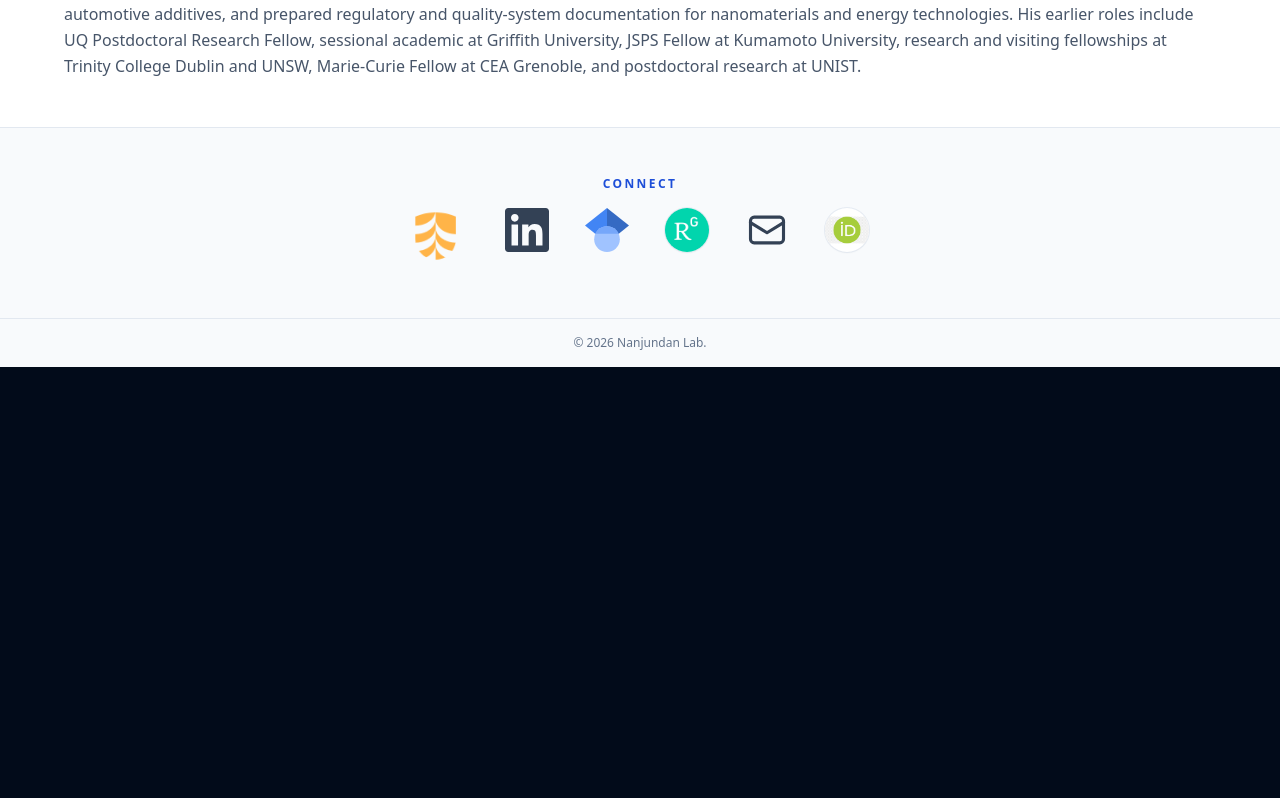
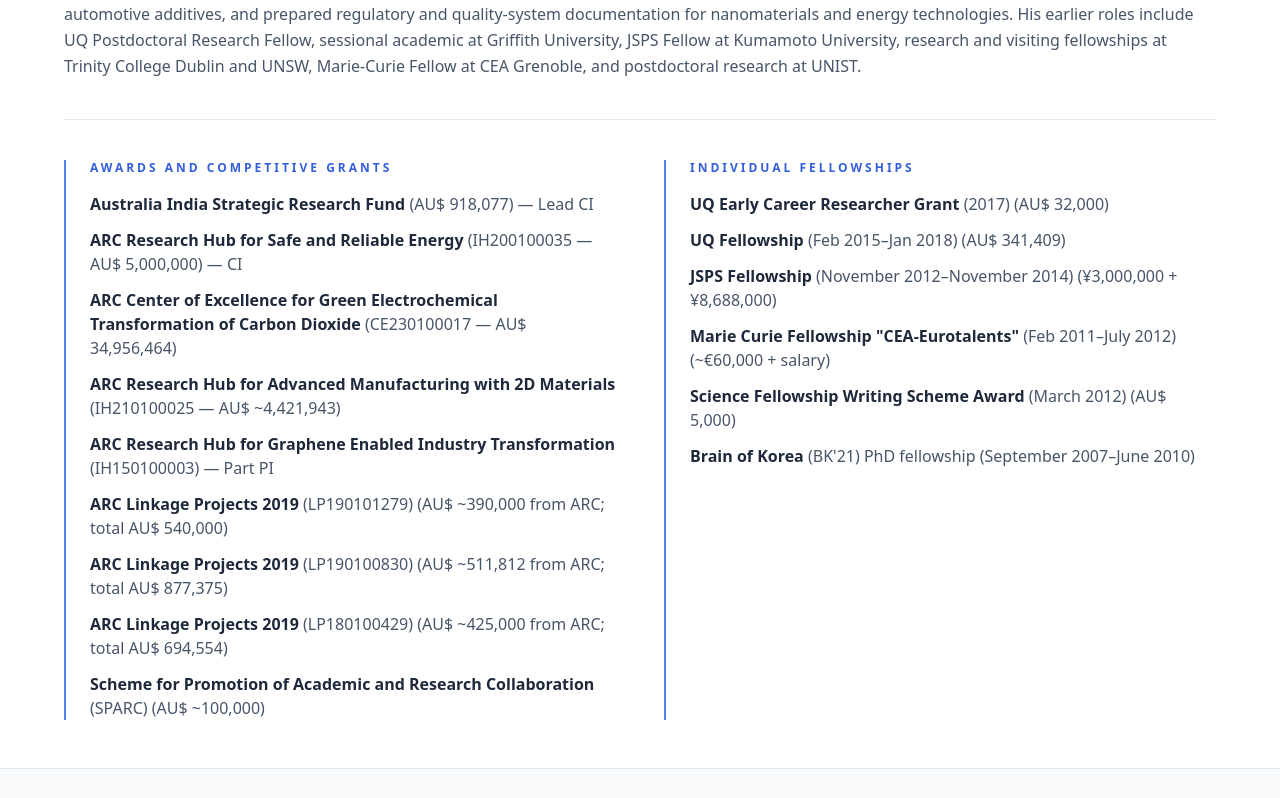
Before and after one commit to BioChemWarrior/Nanjundan_Lab, a Next.js app: page /team/nanjundan in a window 1280 px wide. Shown: the part 782-1580 px from the top of the page. Before the commit the page ends 1149 px from the top, so only its background shows below. Built offline with nearby package versions, Linux system fonts and the light colour scheme.

Commit message:
Add PI honours, team photos, and publications layout polish.
Add awards and fellowships to the PI profile, Bidita and Rana photos with crop tweaks, flat publication list styling, and hide alumni thesis citations except for Rohit.

```diff
--- a/src/app/publications/page.tsx
+++ b/src/app/publications/page.tsx
@@ -107,12 +107,12 @@
       ) : (
         <>
           <AltmetricPublicationList refreshKey={altmetricRefreshKey}>
-            <ol className="space-y-6">
+            <ol className="divide-y divide-slate-200">
               {paginatedPublications.map((pub, index) => {
                 return (
                   <li
                     key={pub.id}
-                    className="rounded-2xl border border-slate-200 bg-white px-5 py-5 shadow-sm transition hover:border-blue-200 sm:flex sm:items-start sm:gap-6"
+                    className="py-6 first:pt-0 last:pb-0 sm:flex sm:items-start sm:gap-6"
                   >
                     <span className="font-mono text-sm text-blue-700">{String(startIndex + index + 1).padStart(2, "0")}</span>
                     <div className="mt-2 min-w-0 flex-1 sm:mt-0">
@@ -148,7 +148,7 @@
                         </p>
                       ) : null}
                     </div>
-                    <div className="mt-4 shrink-0 border-t border-slate-100 pt-4 sm:mt-0 sm:border-l sm:border-t-0 sm:pl-5 sm:pt-0">
+                    <div className="mt-4 shrink-0 sm:mt-0 sm:pl-2">
                       {pub.doi ? (
                         <div
                           className="altmetric-embed"
--- a/src/app/team/[id]/page.tsx
+++ b/src/app/team/[id]/page.tsx
@@ -4,7 +4,7 @@
 import { TeamHeroStrip } from "@/components/TeamHeroStrip";
 import { PageBody, PageBodyInner } from "@/components/PageBody";
 import { getTeamMemberById, getTeamSectionLabel, teamMembers } from "@/lib/content";
-import { memberInitials, teamPhotoPosition, teamSectionHref } from "@/lib/teamUtils";
+import { memberInitials, teamPhotoStyle, teamSectionHref } from "@/lib/teamUtils";
 import { toTeamPhotoSrc } from "@/lib/teamPhotoSrc";
 
 export const runtime = "nodejs";
@@ -87,13 +87,50 @@
   );
 }
 
+function formatHonourItem(item: string, boldName: boolean) {
+  if (!boldName) return item;
+
+  const splitAt = item.indexOf(" (");
+  if (splitAt <= 0) return item;
+
+  return (
+    <>
+      <span className="font-bold text-slate-800">{item.slice(0, splitAt)}</span>
+      {item.slice(splitAt)}
+    </>
+  );
+}
+
+function HonourStrip({
+  title,
+  items,
+  boldNames = false,
+}: {
+  title: string;
+  items: readonly string[];
+  boldNames?: boolean;
+}) {
+  return (
+    <div className="border-l-2 border-blue-600/80 pl-5 sm:pl-6">
+      <h2 className="text-xs font-semibold uppercase tracking-[0.25em] text-blue-700/90">{title}</h2>
+      <ul className="mt-4 list-none space-y-3">
+        {items.map((item) => (
+          <li key={item} className="text-sm leading-relaxed text-slate-600 sm:text-base">
+            {formatHonourItem(item, boldNames)}
+          </li>
+        ))}
+      </ul>
+    </div>
+  );
+}
+
 export default async function TeamMemberDetailPage({ params }: Props) {
   const { id } = await params;
   const member = getTeamMemberById(id);
   if (!member) notFound();
 
   const src = "photo" in member && member.photo ? toTeamPhotoSrc(member.photo) : "";
-  const photoPosition = teamPhotoPosition(member.id);
+  const photoStyle = teamPhotoStyle(member.id);
   const isPi = member.group === "pi";
   const isExpandedProfile = isPi || ("careerSummary" in member && Boolean(member.careerSummary));
   const sectionHref = teamSectionHref(member.group);
@@ -105,6 +142,12 @@
   const orcidUrl = "orcid" in member && typeof member.orcid === "string" ? member.orcid : undefined;
   const hasLinks =
     Boolean(member.email) || Boolean(linkedinUrl) || Boolean(scholarUrl) || Boolean(orcidUrl);
+  const hasHonours =
+    isPi &&
+    "awardsAndGrants" in member &&
+    "individualFellowships" in member &&
+    member.awardsAndGrants.length > 0 &&
+    member.individualFellowships.length > 0;
 
   return (
     <>
@@ -149,7 +192,7 @@
                     width={560}
                     height={560}
                     className="h-full w-full object-cover"
-                    style={photoPosition ? { objectPosition: photoPosition } : undefined}
+                    style={photoStyle}
                     loading="lazy"
                   />
                 ) : (
@@ -190,7 +233,9 @@
                   <div className={isExpandedProfile ? "md:col-span-2" : undefined}>
                     <h2 className="text-xs font-semibold uppercase tracking-[0.25em] text-blue-700/90">PhD thesis</h2>
                     <p className="mt-2 text-base font-bold leading-relaxed text-slate-800">{member.thesis.title}</p>
-                    <p className="mt-2 text-base leading-relaxed text-slate-600">{member.thesis.citation}</p>
+                    {member.id === "rohit-ranganathan-gaddam" ? (
+                      <p className="mt-2 text-base leading-relaxed text-slate-600">{member.thesis.citation}</p>
+                    ) : null}
                     <a
                       className="mt-3 inline-block text-base text-blue-700 underline-offset-2 hover:underline"
                       href={member.thesis.doi}
@@ -219,6 +264,16 @@
             </div>
           ) : null}
 
+          {hasHonours ? (
+            <section
+              aria-label="Awards, grants, and fellowships"
+              className="grid gap-10 border-t border-slate-200 pt-10 lg:grid-cols-2 lg:gap-12"
+            >
+              <HonourStrip title="Awards and competitive grants" items={member.awardsAndGrants} boldNames />
+              <HonourStrip title="Individual fellowships" items={member.individualFellowships} boldNames />
+            </section>
+          ) : null}
+
           {!isExpandedProfile ? (
             <p className="border-t border-slate-200 pt-8 text-center text-sm text-slate-500">
               <Link href={sectionHref} className="text-blue-700 underline-offset-2 hover:underline">
--- a/src/components/TeamMemberGrid.tsx
+++ b/src/components/TeamMemberGrid.tsx
@@ -1,6 +1,6 @@
 import Link from "next/link";
 import type { TeamMember } from "@/lib/content";
-import { memberInitials, teamPhotoPosition } from "@/lib/teamUtils";
+import { memberInitials, teamPhotoStyle } from "@/lib/teamUtils";
 import { toTeamPhotoSrc } from "@/lib/teamPhotoSrc";
 
 type Props = {
@@ -18,7 +18,7 @@
       {members.map((member) => {
         const src = "photo" in member && member.photo ? toTeamPhotoSrc(member.photo) : "";
         const isPi = member.group === "pi";
-        const photoPosition = teamPhotoPosition(member.id);
+        const photoStyle = teamPhotoStyle(member.id);
 
         return (
           <li key={member.id} className="text-center">
@@ -45,7 +45,7 @@
                     width={440}
                     height={440}
                     className="h-full w-full object-cover"
-                    style={photoPosition ? { objectPosition: photoPosition } : undefined}
+                    style={photoStyle}
                     loading="lazy"
                   />
                 ) : (
--- a/src/lib/content.ts
+++ b/src/lib/content.ts
@@ -132,6 +132,25 @@
       "Prof. Ashok Kumar Nanjundan is an innovative materials scientist whose work centres on carbon-based nanomaterials for advanced energy storage. He previously served as Chief Scientific Officer at Graphene Manufacturing Group, Australia, and holds honorary professorships at The University of Queensland and Queensland University of Technology. He has been awarded the Marie-Curie, JSPS-Japan, and UQ fellowships. He has secured more than AUD 5 million in research funding, published over 100 articles in journals including Nature Protocols, Chemical Reviews, and ACS Nano, and accumulated more than 11,000 citations (h-index 57). He is also named on seven patent filings, including a granted US patent.",
     professionalExperience:
       "At the University of Southern Queensland he is Professor of Energy Storage and Associate Head (Outreach, Engagement & International). He has held a visiting appointment at the Energy Consortium, IIT Madras. As Chief Scientific Officer at Graphene Manufacturing Group he connected academic research with industry priorities, led R&D from concept to manufacturing, commercialised the graphene aluminium-ion battery, developed graphene-based automotive additives, and prepared regulatory and quality-system documentation for nanomaterials and energy technologies. His earlier roles include UQ Postdoctoral Research Fellow, sessional academic at Griffith University, JSPS Fellow at Kumamoto University, research and visiting fellowships at Trinity College Dublin and UNSW, Marie-Curie Fellow at CEA Grenoble, and postdoctoral research at UNIST.",
+    awardsAndGrants: [
+      "Australia India Strategic Research Fund (AU$ 918,077) — Lead CI",
+      "ARC Research Hub for Safe and Reliable Energy (IH200100035 — AU$ 5,000,000) — CI",
+      "ARC Center of Excellence for Green Electrochemical Transformation of Carbon Dioxide (CE230100017 — AU$ 34,956,464)",
+      "ARC Research Hub for Advanced Manufacturing with 2D Materials (IH210100025 — AU$ ~4,421,943)",
+      "ARC Research Hub for Graphene Enabled Industry Transformation (IH150100003) — Part PI",
+      "ARC Linkage Projects 2019 (LP190101279) (AU$ ~390,000 from ARC; total AU$ 540,000)",
+      "ARC Linkage Projects 2019 (LP190100830) (AU$ ~511,812 from ARC; total AU$ 877,375)",
+      "ARC Linkage Projects 2019 (LP180100429) (AU$ ~425,000 from ARC; total AU$ 694,554)",
+      "Scheme for Promotion of Academic and Research Collaboration (SPARC) (AU$ ~100,000)",
+    ],
+    individualFellowships: [
+      "UQ Early Career Researcher Grant (2017) (AU$ 32,000)",
+      "UQ Fellowship (Feb 2015–Jan 2018) (AU$ 341,409)",
+      "JSPS Fellowship (November 2012–November 2014) (¥3,000,000 + ¥8,688,000)",
+      "Marie Curie Fellowship \"CEA-Eurotalents\" (Feb 2011–July 2012) (~€60,000 + salary)",
+      "Science Fellowship Writing Scheme Award (March 2012) (AU$ 5,000)",
+      "Brain of Korea (BK'21) PhD fellowship (September 2007–June 2010)",
+    ],
     photo: "/team/prof-ashok.png",
     email: "ashok.nanjundan@unisq.edu.au",
     scholar: "https://scholar.google.com/citations?hl=en&user=p6EhiTkAAAAJ",
@@ -220,6 +239,7 @@
     role: "PhD Scholar",
     focus: "Life cycle assessment · carbon accounting · plastic waste-to-energy",
     bio: "Bidita joined Prof. Nanjundan's research group in February 2026. Her research focuses on life cycle assessment, carbon accounting and sustainability evaluation of plastic waste treatment technologies, with a particular emphasis on thermochemical waste-to-energy pathways such as pyrolysis, gasification and incineration. Her work examines environmental impacts, carbon flow dynamics and circularity potential to support sustainable plastic waste management under net-zero transitions. Bidita is also affiliated with the Solving Plastic Waste CRC, contributing to collaborative research on circular economy approaches and advanced plastic waste recovery solutions.",
+    photo: "/team/bidita-salahuddin.png",
     email: "",
   },
 ] as const;
@@ -380,6 +400,7 @@
     focus: "",
     bio: "",
     email: "",
+    photo: "/team/rana-afzal.png",
     thesis: {
       title: "A systematic investigation on the valorisation of carbon from sorghum biomass for energy storage materials",
       citation:
--- a/src/lib/teamUtils.ts
+++ b/src/lib/teamUtils.ts
@@ -12,10 +12,27 @@
   return "/team/current";
 }
 
+type TeamPhotoOverride = {
+  objectPosition?: string;
+  scale?: number;
+};
+
+const teamPhotoOverrides: Record<string, TeamPhotoOverride> = {
+  "ancy-joseph": { objectPosition: "center 58%" },
+  "bidita-salahuddin": { scale: 0.86 },
+};
+
 /** Fine-tune circular crop per member (`object-position` CSS value). */
 export function teamPhotoPosition(id: string) {
-  const positions: Record<string, string> = {
-    "ancy-joseph": "center 58%",
+  return teamPhotoOverrides[id]?.objectPosition;
+}
+
+/** Optional inline style for team photos (position + zoom). */
+export function teamPhotoStyle(id: string): { objectPosition?: string; transform?: string } | undefined {
+  const override = teamPhotoOverrides[id];
+  if (!override) return undefined;
+  return {
+    ...(override.objectPosition ? { objectPosition: override.objectPosition } : {}),
+    ...(override.scale ? { transform: `scale(${override.scale})` } : {}),
   };
-  return positions[id];
 }
```
Also changed, not shown: public/team/bidita-salahuddin.png (added), public/team/rana-afzal.png (added).
